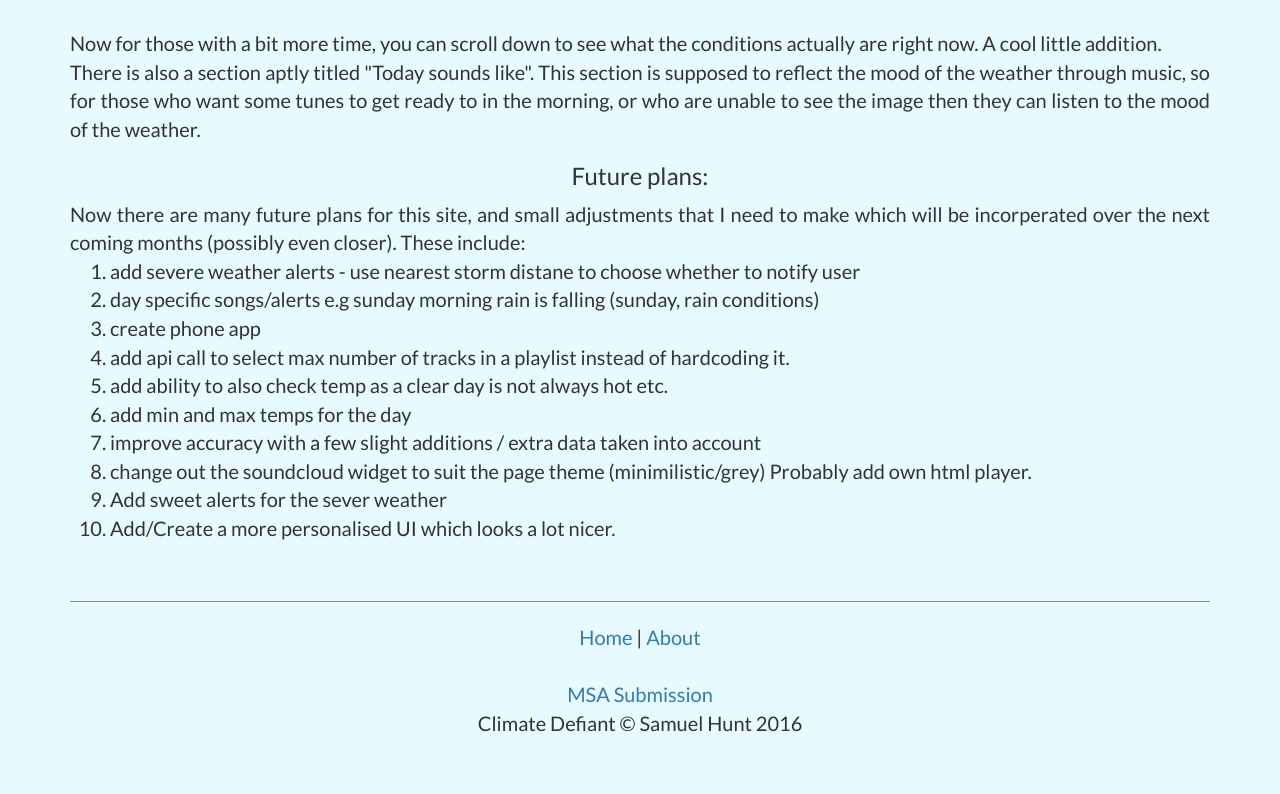
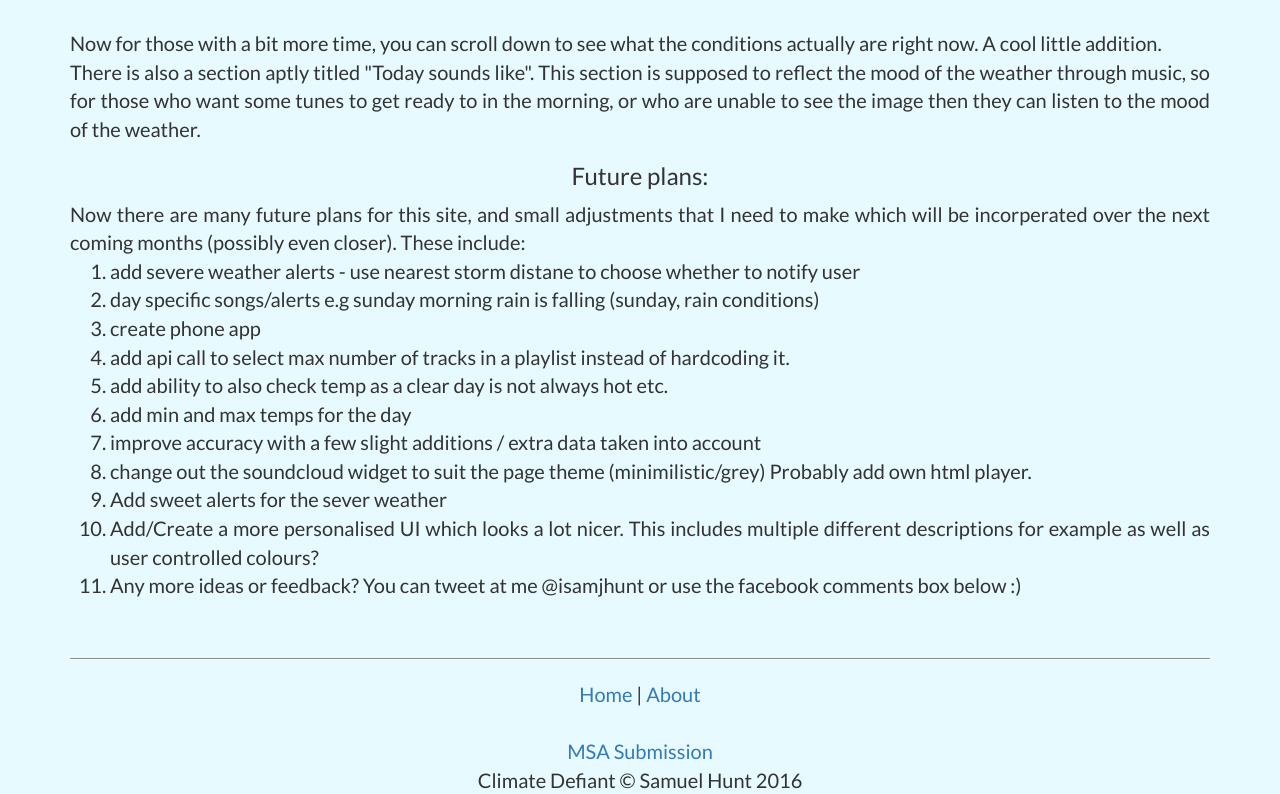
Before and after one commit to Sprog-gle/ClimateDefiant, a website: page about/index.html in a window 1280 px wide. Shown: the part 718-1512 px from the top of the page. Before the commit the page ends 1455 px from the top, so only its background shows below. Drawn offline with nearby package versions, Linux system fonts and the light colour scheme; a web font is replaced by a local one.

Commit message:
no message

```diff
--- a/about/index.html
+++ b/about/index.html
@@ -104,7 +104,8 @@ These include:
 <li> improve accuracy with a few slight additions / extra data taken into account</li>
 <li> change out the soundcloud widget to suit the page theme (minimilistic/grey) Probably add own html player.</li>
 <li> Add sweet alerts for the sever weather</li>
-<li> Add/Create a more personalised UI which looks a lot nicer.</li>
+<li> Add/Create a more personalised UI which looks a lot nicer. This includes multiple different descriptions for example as well as user controlled colours?</li>
+<li> Any more ideas or feedback? You can tweet at me @isamjhunt or use the facebook comments box below :) </li>
 </ol>
 
      </div>
```
